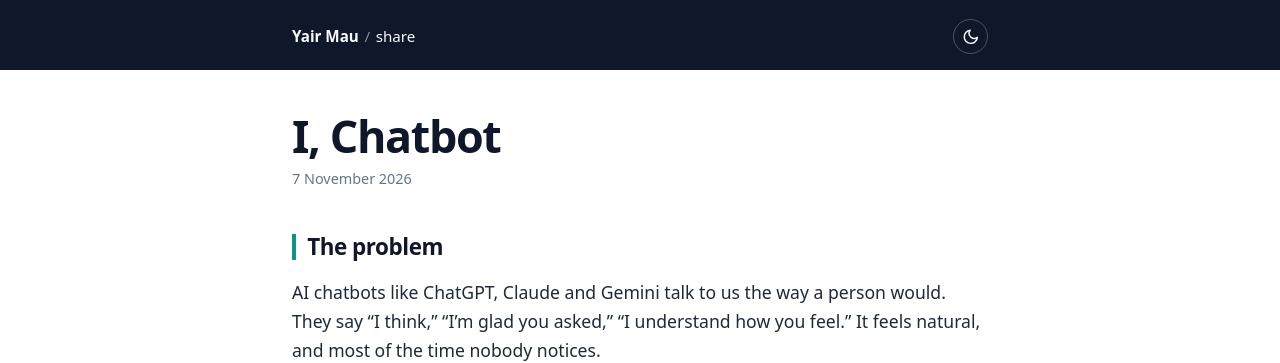
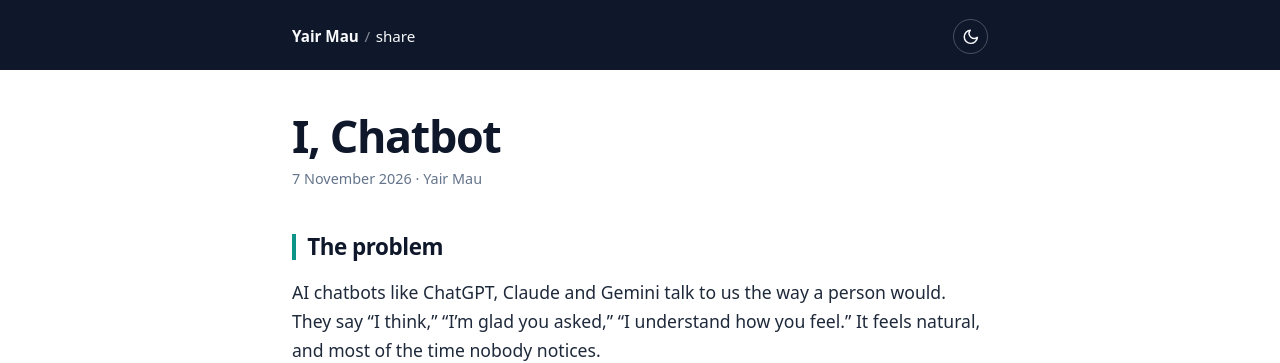
Before and after one commit to yairmau/share, a Jekyll site: the page built from i-chatbot/index.md, in a window 1280 px wide and 900 px high. Shown: the top 363 px of the window. Built offline with Jekyll 4.4.1, drawn with Linux system fonts in a browser that asks for light colours.

Commit message:
Add author byline under the date on every page
Co-Authored-By: Claude Sonnet 5 <noreply@anthropic.com>

```diff
--- a/_layouts/default.html
+++ b/_layouts/default.html
@@ -44,7 +44,7 @@
     {% if page.title and page.url != "/" %}
     <article>
       <h1>{{ page.title }}</h1>
-      {% if page.date %}<p class="meta">{{ page.date | date: "%-d %B %Y" }}</p>{% endif %}
+      {% if page.date %}<p class="meta">{{ page.date | date: "%-d %B %Y" }} · {{ site.author }}</p>{% endif %}
       {{ content }}
     </article>
     {% else %}
```
